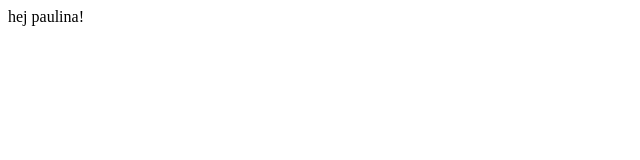
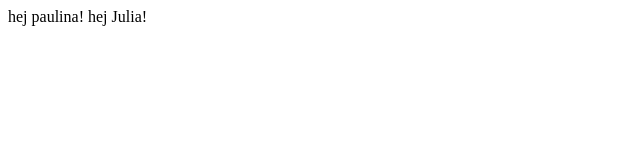
Before and after one commit to jzigouras/repo, a plain HTML site: page index.html in a window 1280 px wide. Shown: the full height of the page, 0-640 px from the left. Drawn offline with Linux system fonts and the light colour scheme.

Commit message:
DZIEN DOBRY

```diff
--- a/index.html
+++ b/index.html
@@ -8,5 +8,6 @@
 </head>
 <body>
     hej paulina!
+    hej Julia!
 </body>
 </html>
```
